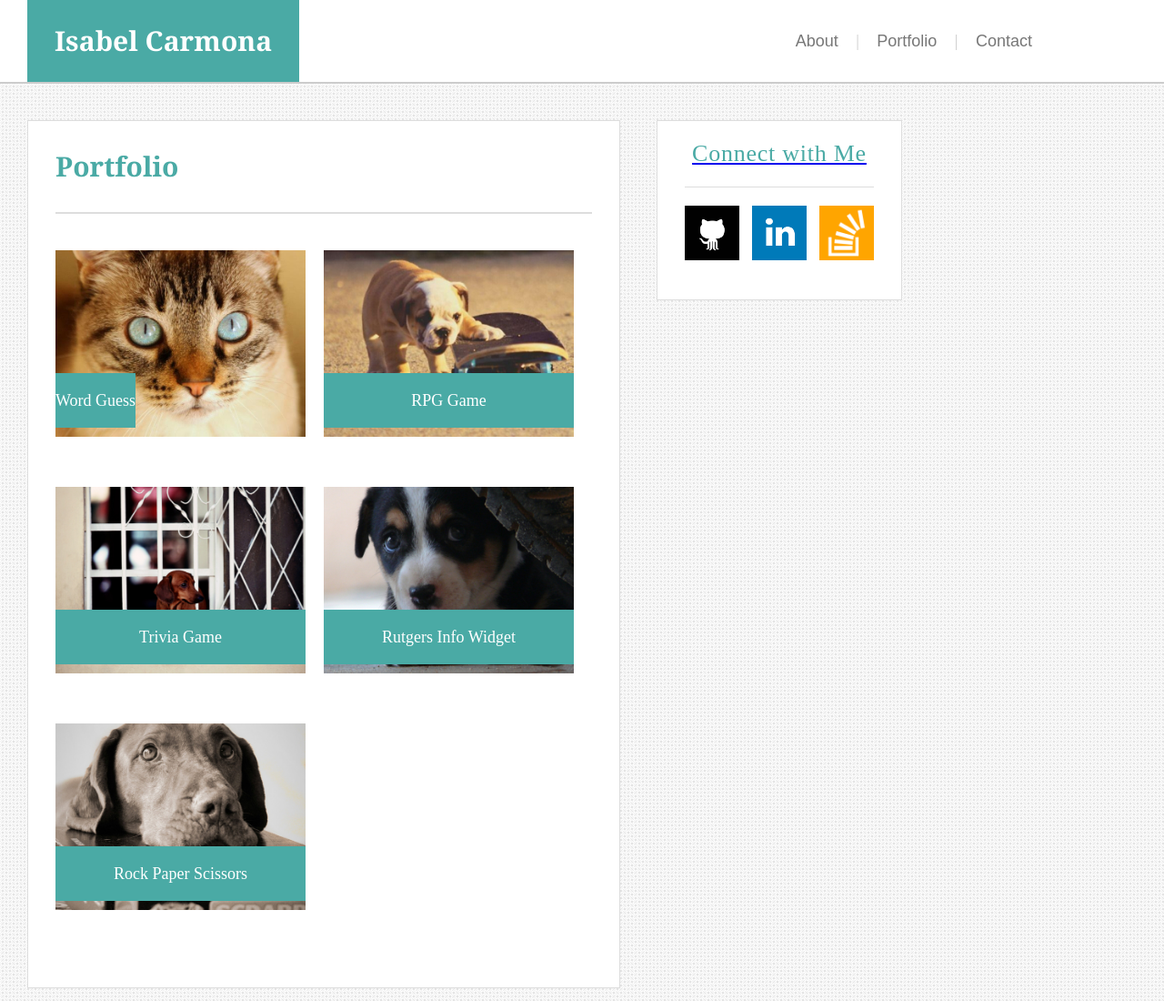
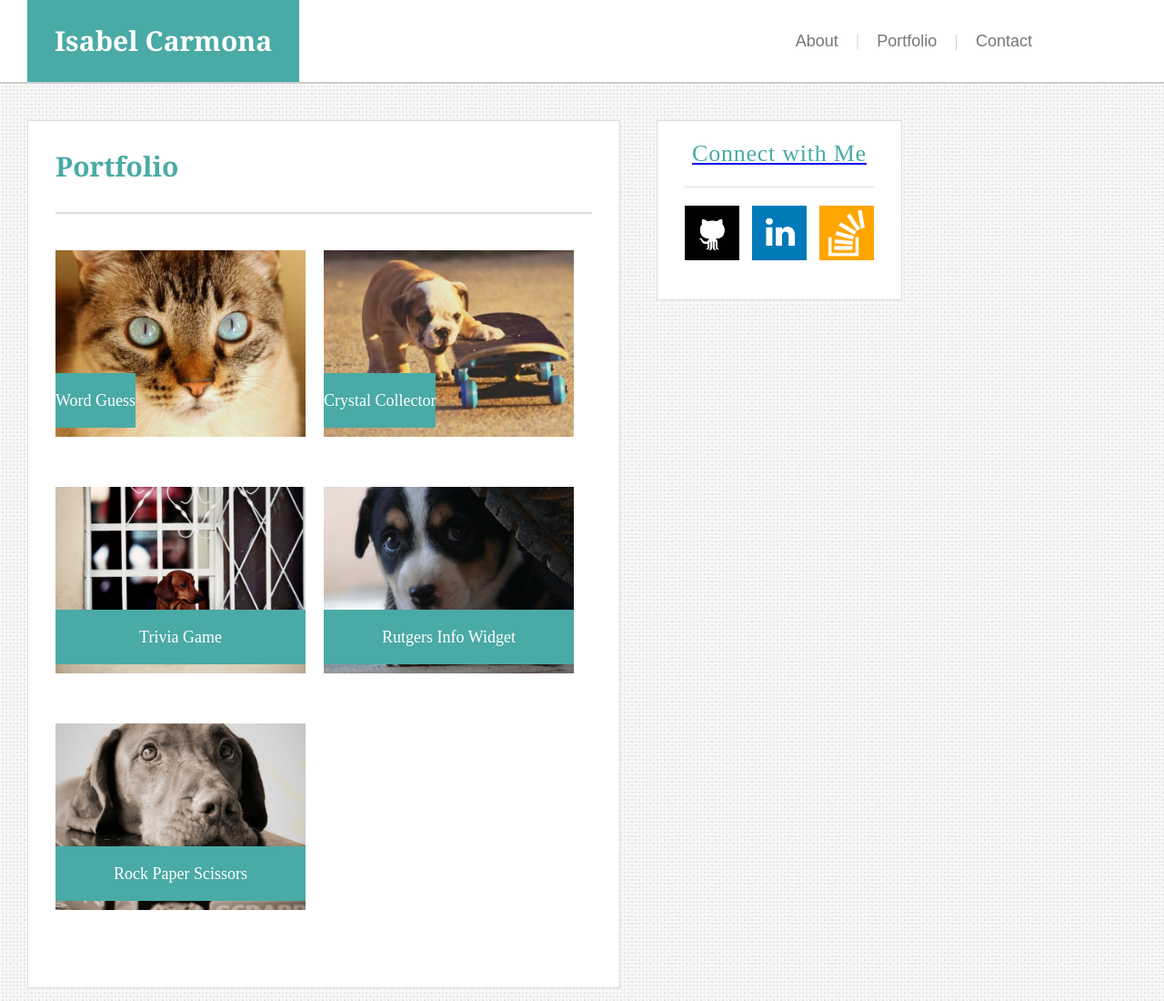
Before and after one commit to icm18/Responsive-Portfolio, a plain HTML site: page portfolio.html in a window 1280 px wide. Shown: the top 1100 px of the page at 91% size. Drawn offline with Linux system fonts and the light colour scheme.

Commit message:
Update portfolio.html

```diff
--- a/portfolio.html
+++ b/portfolio.html
@@ -27,8 +27,8 @@
 				<div class="banner">Word Guess</div>
 			</div>
 			<div class="galleryPic">
-				<img src="assets/images/b.jpg" alt="A" height="205" width="275">
-				<div class="banner">RPG Game</div>
+			  <a href="https://icm18.github.io/Unit-4-Game"><img src="assets/images/b.jpg" alt="A" height="205" width="275">
+				<div class="banner">Crystal Collector</div>
 			</div>
 			<div class="galleryPic">
 				<img src="assets/images/c.jpg" alt="A" height="205" width="275">
```
